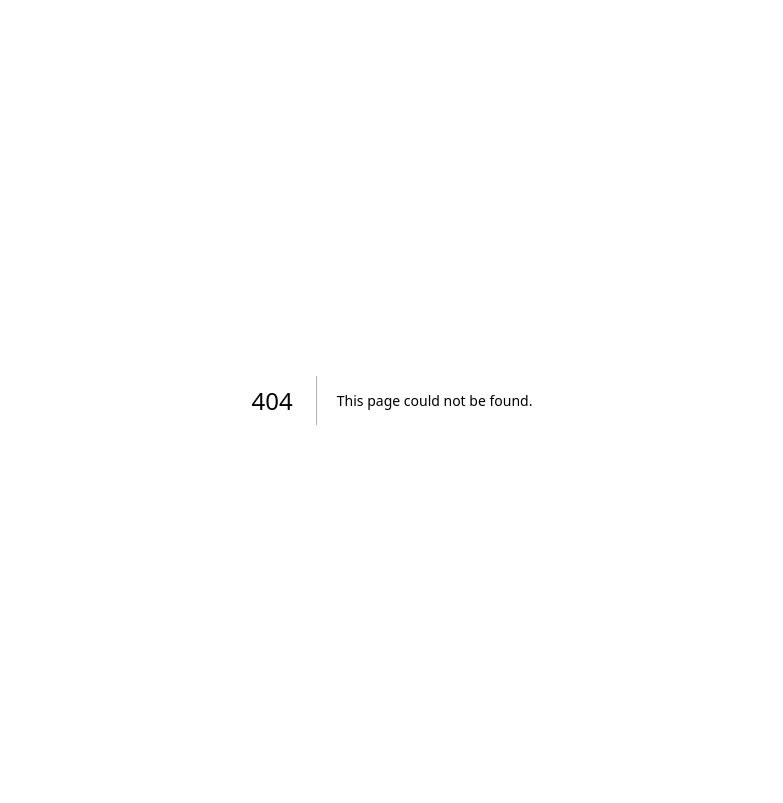
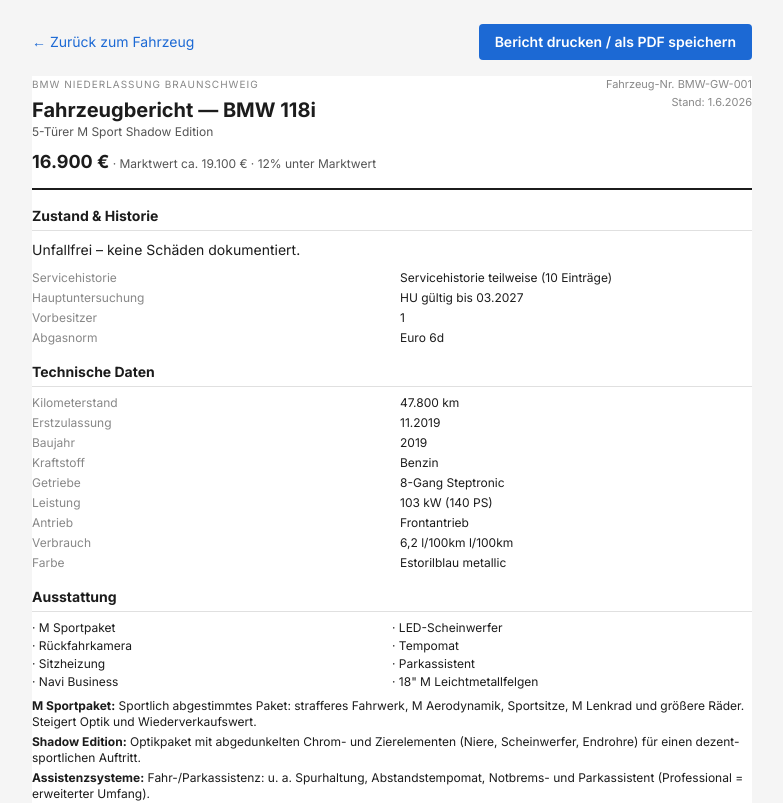
Before and after one commit to Saaraahwo/gebrauchtwagen-ki-assistent, a Next.js app: page /cars/1/bericht in a window 1280 px wide. Before the commit this address had no page. Shown: the top 803 px of the page, without its empty margins (248-1031 px from the left). Built offline with nearby package versions, Linux system fonts and the light colour scheme.

Commit message:
Add /cars/[id]/bericht printable report route

```diff
--- /dev/null
+++ b/app/cars/[id]/bericht/page.tsx
@@ -0,0 +1,33 @@
+import { readFileSync } from 'fs';
+import { join } from 'path';
+import Link from 'next/link';
+import { notFound } from 'next/navigation';
+import type { Car } from '@/lib/cars/types';
+import { VehicleReport } from '@/components/VehicleReport';
+import { PrintButton } from '@/components/PrintButton';
+
+export default async function ReportPage({
+  params,
+}: {
+  params: Promise<{ id: string }>;
+}) {
+  const { id } = await params;
+  const carId = parseInt(id, 10);
+  if (Number.isNaN(carId)) notFound();
+
+  const cars: Car[] = JSON.parse(
+    readFileSync(join(process.cwd(), 'data', 'cars.json'), 'utf8'),
+  );
+  const car = cars.find(c => c.id === carId);
+  if (!car) notFound();
+
+  return (
+    <div className="max-w-3xl mx-auto p-6">
+      <div className="no-print flex justify-between items-center mb-4">
+        <Link href={`/cars/${car.id}`} className="text-sm text-bmw-blue hover:underline">← Zurück zum Fahrzeug</Link>
+        <PrintButton />
+      </div>
+      <VehicleReport car={car} />
+    </div>
+  );
+}
```
